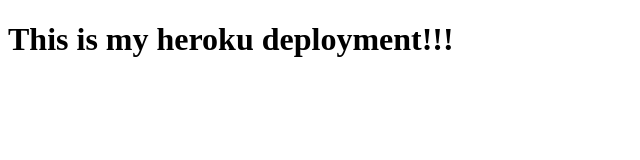
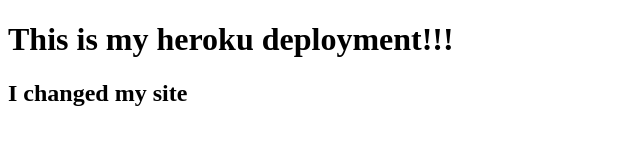
Before and after one commit to ChrisCluney/deployment-demo, a website: page index.html in a window 1280 px wide. Shown: the whole page, without its empty margins (0-640 px from the left). Drawn offline with Linux system fonts and the light colour scheme.

Commit message:
Addition implementation wokring

```diff
--- a/index.html
+++ b/index.html
@@ -1,12 +1,16 @@
 <!DOCTYPE html>
 <html lang="en">
+
 <head>
   <meta charset="UTF-8">
   <meta http-equiv="X-UA-Compatible" content="IE=edge">
   <meta name="viewport" content="width=device-width, initial-scale=1.0">
   <title>Heroku Test</title>
 </head>
+
 <body>
   <h1>This is my heroku deployment!!!</h1>
+  <h2>I changed my site</h2>
 </body>
+
 </html>
```
